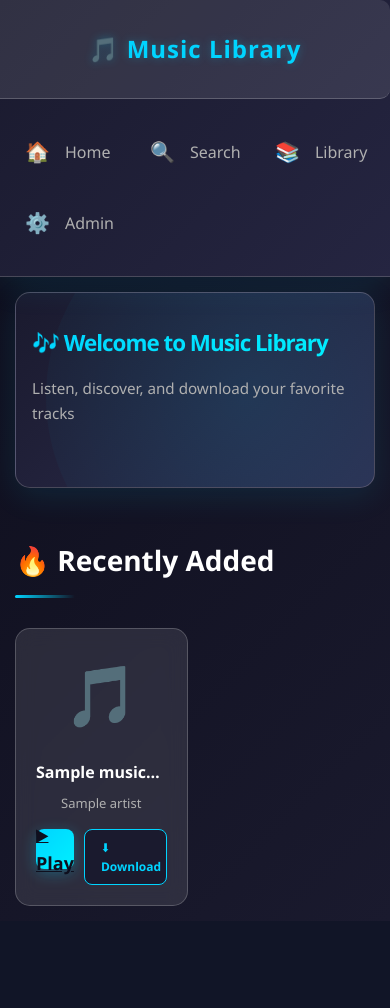
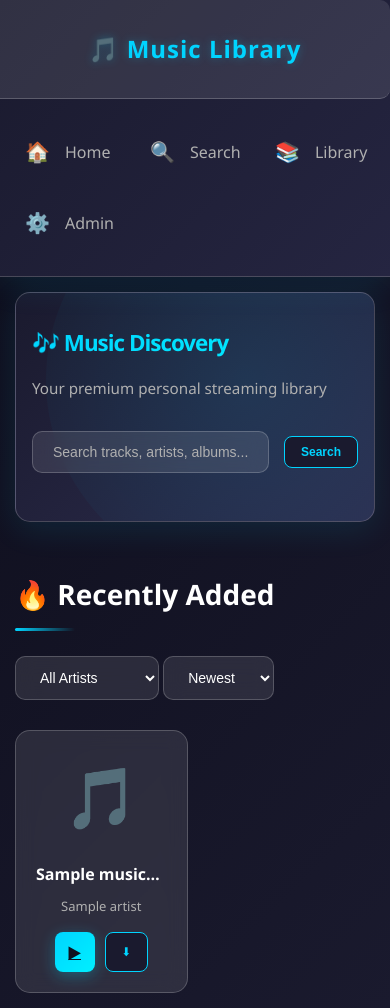
Before and after one commit to vitorpixel-6436/music-stream-app, a Django app: page / in a window 390 px wide. Before the commit the page ends 906 px from the top, so only its background shows below. Run offline with Django 5.2, Linux system fonts and the light colour scheme; tables that the repository leaves empty hold one stand-in row (values such as "Sample post").

Commit message:
Update index.htmlImprove UI/UX: search, filters, and pagination  - Implemented search bar in hero section - Added artist and sort filters - Added pagination controls - Improved layout with responsive container-fluid - Enhanced empty state message

```diff
--- a/music/templates/music/index.html
+++ b/music/templates/music/index.html
@@ -4,13 +4,41 @@
 {% block content %}
 <section class="hero-section">
     <div class="hero-content">
-        <h1 class="hero-title">🎶 Welcome to Music Library</h1>
-        <p>Listen, discover, and download your favorite tracks</p>
+        <h1 class="hero-title">🎶 Music Discovery</h1>
+        <p>Your premium personal streaming library</p>
+
+        <form action="{% url 'music:index' %}" method="get" class="search-bar mt-4">
+            <input type="text" name="q" value="{{ search_query }}" placeholder="Search tracks, artists, albums..." class="search-input">
+            <button type="submit" class="btn">Search</button>
+            {% if search_query %}
+                <a href="{% url 'music:index' %}" class="btn" style="background: var(--danger); border-color: var(--danger);">Clear</a>
+            {% endif %}
+        </form>
     </div>
 </section>
 
-<section>
-    <h2>🔥 Recently Added</h2>
+<section class="container-fluid">
+    <div class="d-flex justify-content-between align-items-center mb-4">
+        <h2>🔥 {% if search_query %}Search Results{% else %}Recently Added{% endif %}</h2>
+
+        <div class="filters d-flex gap-2">
+            <form action="{% url 'music:index' %}" method="get" class="d-flex gap-2">
+                <select name="artist" class="search-input" onchange="this.form.submit()" style="width: auto;">
+                    <option value="">All Artists</option>
+                    {% for artist in all_artists %}
+                        <option value="{{ artist.id }}" {% if selected_artist == artist.id|stringformat:"s" %}selected{% endif %}>{{ artist.name }}</option>
+                    {% endfor %}
+                </select>
+
+                <select name="sort" class="search-input" onchange="this.form.submit()" style="width: auto;">
+                    <option value="-created_at" {% if sort_by == '-created_at' %}selected{% endif %}>Newest</option>
+                    <option value="title" {% if sort_by == 'title' %}selected{% endif %}>A-Z</option>
+                    <option value="-play_count" {% if sort_by == '-play_count' %}selected{% endif %}>Popular</option>
+                </select>
+            </form>
+        </div>
+    </div>
+
     <div class="album-grid">
         {% for track in music_files %}
             <div class="glass-card album-card">
@@ -20,13 +48,29 @@
                     <p class="album-artist">{{ track.artist.name }}</p>
                 </div>
                 <div class="card-actions">
-                <a href="{% url 'music:player' track.pk %}" class="btn-play">▶ Play</a>
-                <a href="{% url 'music:download' track.pk %}" class="btn">⬇ Download</a>
+                    <a href="{% url 'music:player' track.pk %}" class="btn-play" title="Play Now">▶</a>
+                    <a href="{% url 'music:download' track.pk %}" class="btn" title="Download">⬇</a>
                 </div>
             </div>
         {% empty %}
-        <p>No tracks yet. <a href="/admin/">Upload some</a>!</p>
+            <div class="col-12 text-center py-5">
+                <p class="text-secondary">No tracks found. <a href="/admin/" class="color-accent">Upload some music</a> to get started!</p>
+            </div>
         {% endfor %}
     </div>
+
+    {% if music_files.has_other_pages %}
+    <div class="pagination mt-5 d-flex justify-content-center gap-2">
+        {% if music_files.has_previous %}
+            <a href="?page={{ music_files.previous_page_number }}{% if search_query %}&q={{ search_query }}{% endif %}" class="btn">&laquo; Prev</a>
+        {% endif %}
+
+        <span class="btn active">{{ music_files.number }} / {{ music_files.paginator.num_pages }}</span>
+
+        {% if music_files.has_next %}
+            <a href="?page={{ music_files.next_page_number }}{% if search_query %}&q={{ search_query }}{% endif %}" class="btn">Next &raquo;</a>
+        {% endif %}
+    </div>
+    {% endif %}
 </section>
 {% endblock %}
```
Lines whose indentation alone changed are shown as unchanged.
